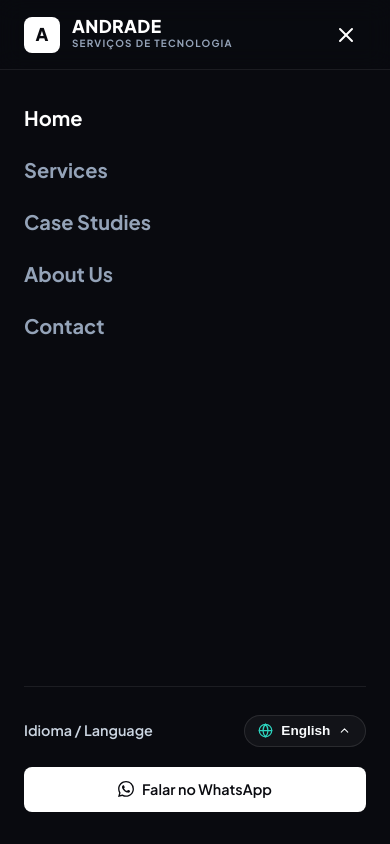
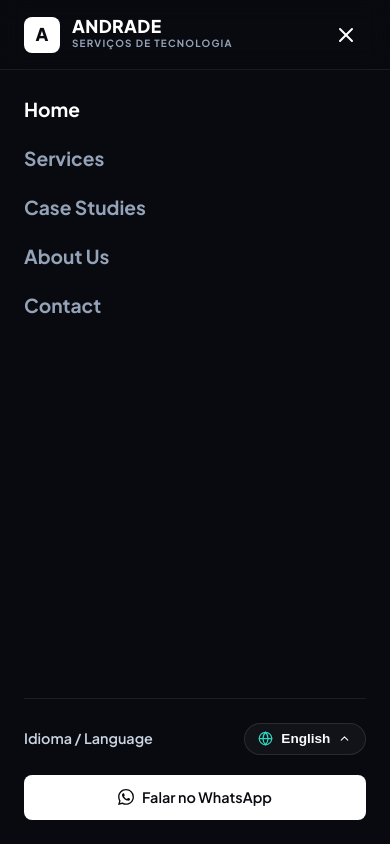
Before and after one commit to renandrade94/AndradeWebSite, a React (Vite) app: page / in a window 390 px wide. Both pictures are taken after a click on the button "Abrir Menu". Shown: the top 844 px of the page. Built offline with nearby package versions, Linux system fonts and the light colour scheme.

Commit message:
feat: implement responsive navigation bar, mobile menu, and layout utility styles

```diff
--- a/src/components/layout/Navbar.tsx
+++ b/src/components/layout/Navbar.tsx
@@ -202,15 +202,19 @@ export const Navbar = () => {
             left: 0,
             right: 0,
             bottom: 0,
+            height: 'calc(100dvh - var(--header-height))',
             backgroundColor: '#090a0f',
-            zIndex: 940,
-            padding: '2rem 1.5rem',
+            zIndex: 999,
+            padding: '1.5rem 1.5rem calc(1.5rem + env(safe-area-inset-bottom, 20px)) 1.5rem',
             display: 'flex',
             flexDirection: 'column',
             justifyContent: 'space-between',
+            overflowY: 'auto',
+            WebkitOverflowScrolling: 'touch',
           }}
         >
-          <div style={{ display: 'flex', flexDirection: 'column', gap: '1.25rem' }}>
+          {/* Main Navigation Links */}
+          <div style={{ display: 'flex', flexDirection: 'column', gap: '1.15rem' }}>
             {navRoutes.map((route) => (
               <NavLink
                 key={route.to}
@@ -218,7 +222,7 @@ export const Navbar = () => {
                 onClick={closeMenu}
                 style={({ isActive }) => ({
                   color: isActive ? '#ffffff' : 'var(--text-muted)',
-                  fontSize: '1.25rem',
+                  fontSize: '1.2rem',
                   fontWeight: 700,
                   textDecoration: 'none',
                 })}
@@ -228,7 +232,17 @@ export const Navbar = () => {
             ))}
           </div>
 
-          <div style={{ display: 'flex', flexDirection: 'column', gap: '1rem', paddingTop: '1.5rem', borderTop: '1px solid rgba(255, 255, 255, 0.08)' }}>
+          {/* Bottom Actions: Language Selector Dropdown & WhatsApp Button */}
+          <div
+            style={{
+              display: 'flex',
+              flexDirection: 'column',
+              gap: '1rem',
+              paddingTop: '1.25rem',
+              borderTop: '1px solid rgba(255, 255, 255, 0.08)',
+              marginTop: 'auto',
+            }}
+          >
             <div style={{ display: 'flex', alignItems: 'center', justifyContent: 'space-between', padding: '0.25rem 0' }}>
               <span style={{ color: '#cbd5e1', fontSize: '0.9rem', fontWeight: 600 }}>Idioma / Language</span>
               <LanguageSelector dropUp={true} />
--- a/src/styles/responsive.css
+++ b/src/styles/responsive.css
@@ -74,7 +74,7 @@
   backdrop-filter: blur(16px);
   -webkit-backdrop-filter: blur(16px);
   border-top: 1px solid var(--border-hairline);
-  padding: 0.75rem 1rem;
+  padding: 0.75rem 1rem calc(0.75rem + env(safe-area-inset-bottom, 0px)) 1rem;
   display: flex;
   align-items: center;
   gap: 0.75rem;
```
Also changed, not shown: 1 other file (tests, documents, lock files or other folders).
